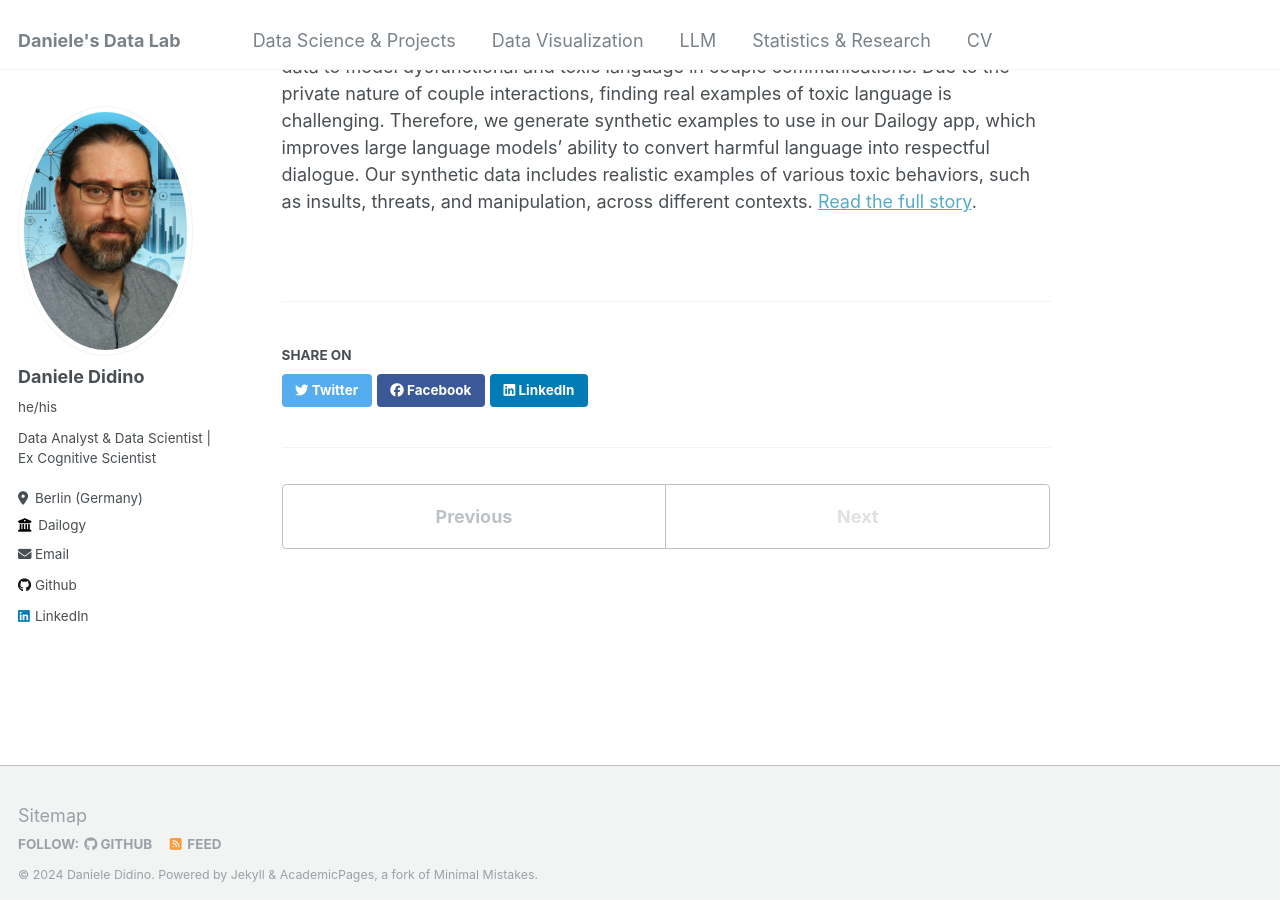
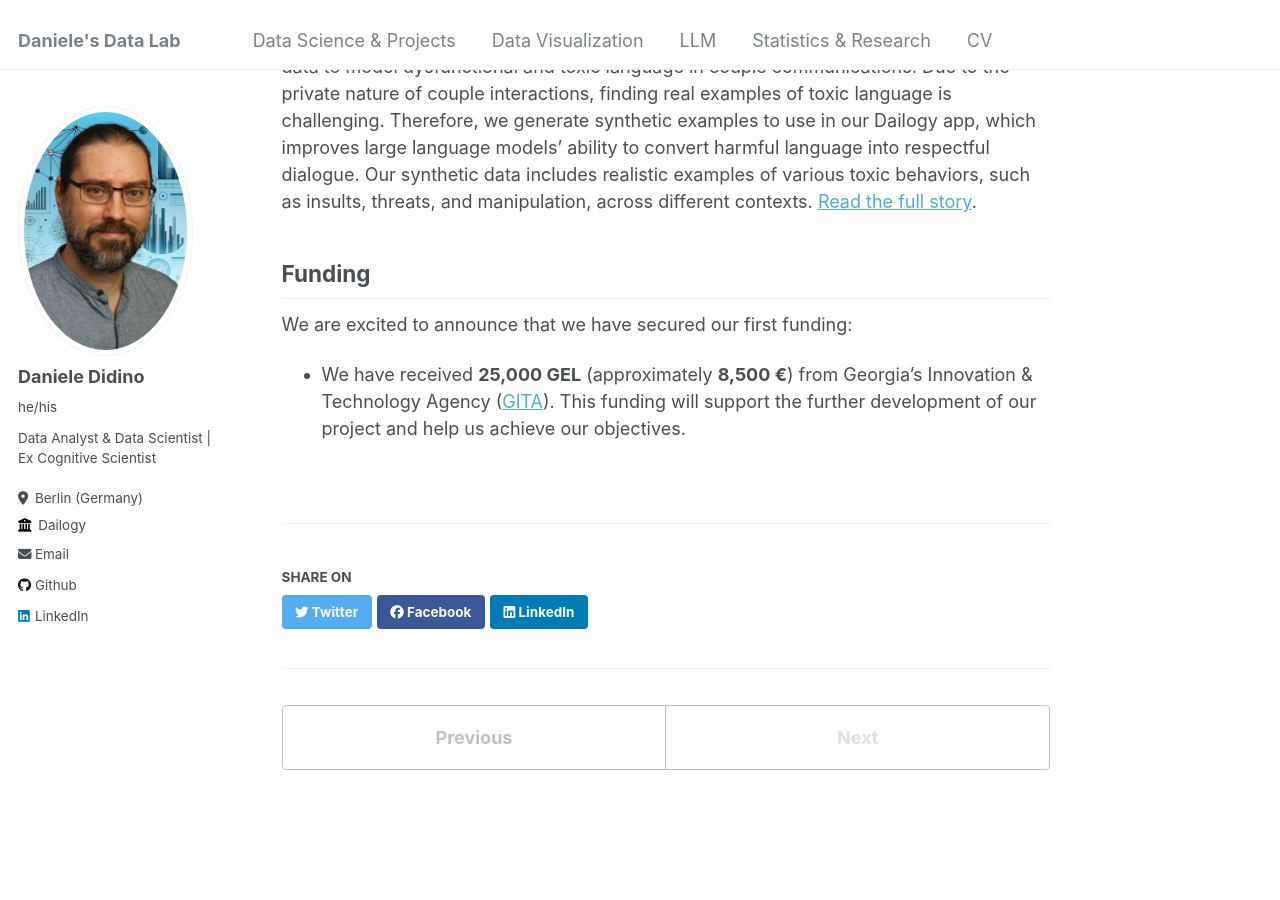
Before and after one commit to DanieleDidino/DanieleDidino.github.io, a Jekyll site: the page built from _LLM_projects/dailogy.md, in a window 1280 px wide and 900 px high, scrolled down 1203 px. Built offline with Jekyll 4.4.1, drawn with Linux system fonts in a browser that asks for light colours.

Commit message:
add funding to dailogy apage

```diff
--- a/_LLM_projects/dailogy.md
+++ b/_LLM_projects/dailogy.md
@@ -62,3 +62,8 @@ The project includes several modules, each dedicated to specific aspects of our
 1) **App Development Module**: This key module focuses on developing an app designed to transform dysfunctional and toxic language into more respectful and inclusive communication. Our current focus is particularly on interactions between couples or ex-couples who need to communicate regularly. By creating tools to detect and mitigate harmful language, we aim to foster more respectful and inclusive conversations. [Read the full story](/dailogy/dailogy_app/).
 
 2) **Synthetic Data Generation Module**: This module is focused on generating synthetic data to model dysfunctional and toxic language in couple communications. Due to the private nature of couple interactions, finding real examples of toxic language is challenging. Therefore, we generate synthetic examples to use in our Dailogy app, which improves large language models' ability to convert harmful language into respectful dialogue. Our synthetic data includes realistic examples of various toxic behaviors, such as insults, threats, and manipulation, across different contexts. [Read the full story](/dailogy/synthetic_data/).
+
+## Funding
+
+We are excited to announce that we have secured our first funding:
+- We have received **25,000 GEL** (approximately **8,500 €**) from Georgia's Innovation & Technology Agency ([GITA](https://www.linkedin.com/company/gitagovge/)). This funding will support the further development of our project and help us achieve our objectives.
```
